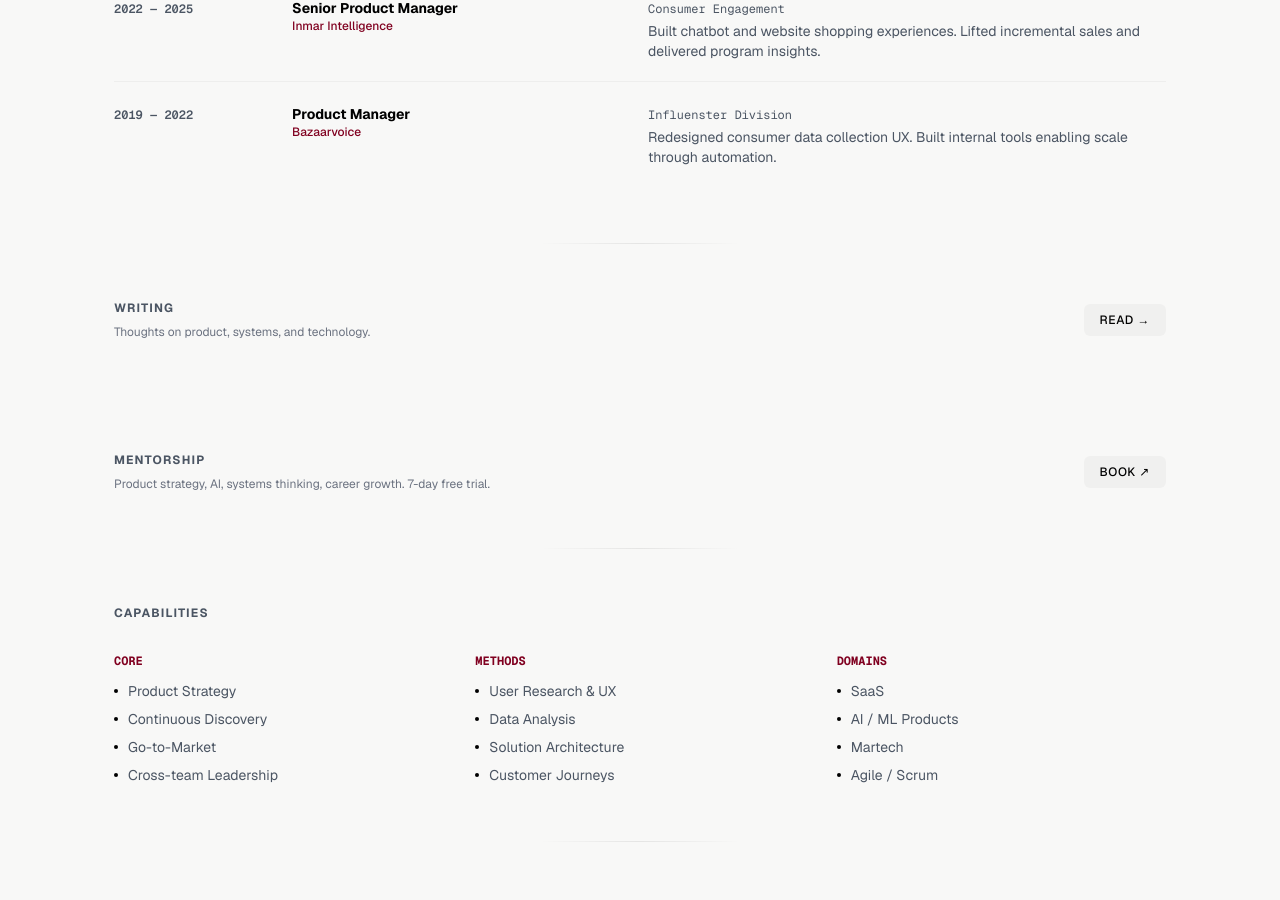
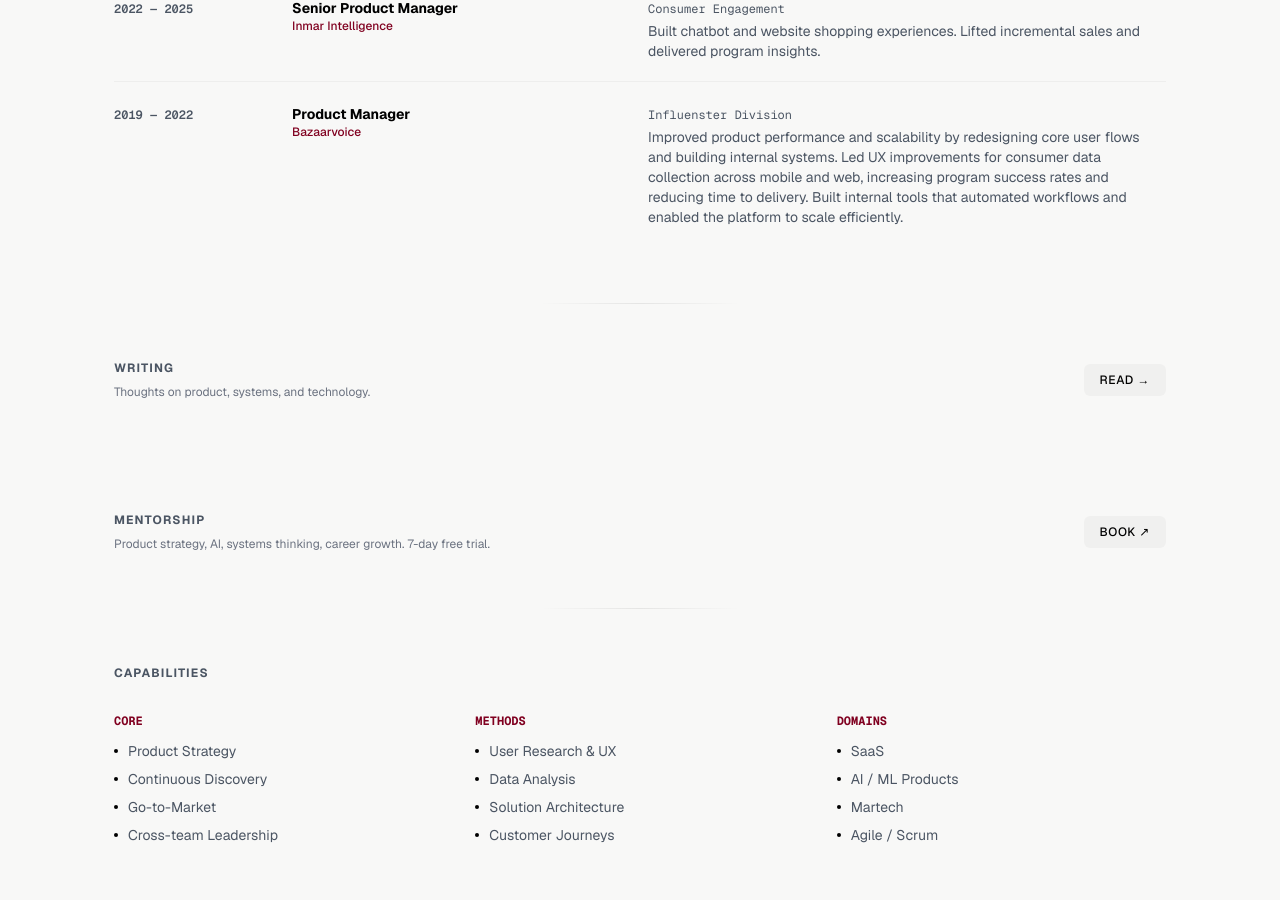
Before and after one commit to kristynazackova-personal/kristynazackova, a Next.js app: page / in a window 1280 px wide. Shown: the part 1680-2580 px from the top of the page. Built offline with nearby package versions, Linux system fonts and the light colour scheme; a web font is replaced by a local one.

Commit message:
Update Bazaarvoice/Influenster role description
Co-Authored-By: Claude Opus 4.6 (1M context) <noreply@anthropic.com>

```diff
--- a/src/components/version-d.tsx
+++ b/src/components/version-d.tsx
@@ -74,7 +74,7 @@ const experience = [
     company: "Bazaarvoice",
     period: "2019 — 2022",
     scope: "Influenster Division",
-    description: "Redesigned consumer data collection UX. Built internal tools enabling scale through automation.",
+    description: "Improved product performance and scalability by redesigning core user flows and building internal systems. Led UX improvements for consumer data collection across mobile and web, increasing program success rates and reducing time to delivery. Built internal tools that automated workflows and enabled the platform to scale efficiently.",
   },
 ];
 
```
